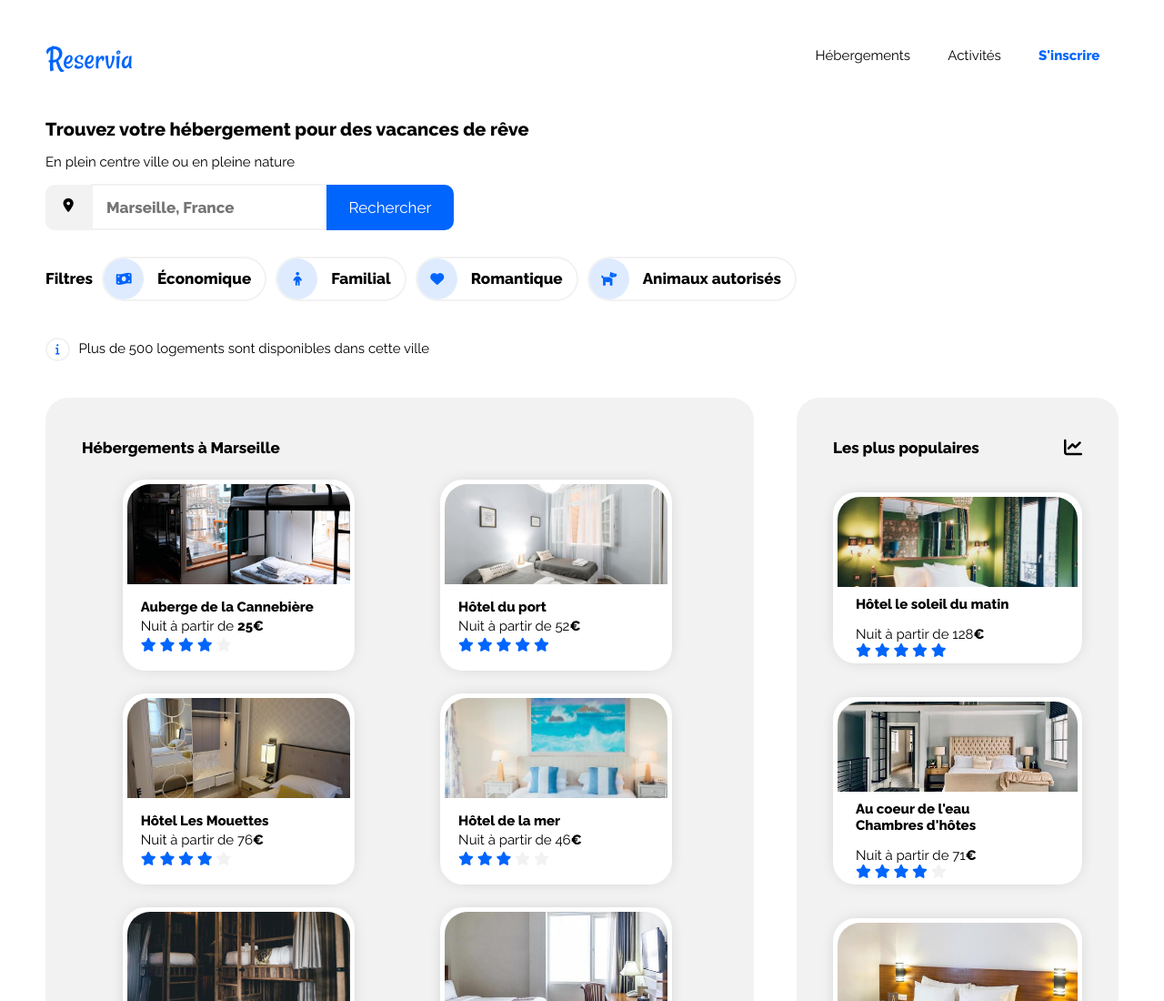
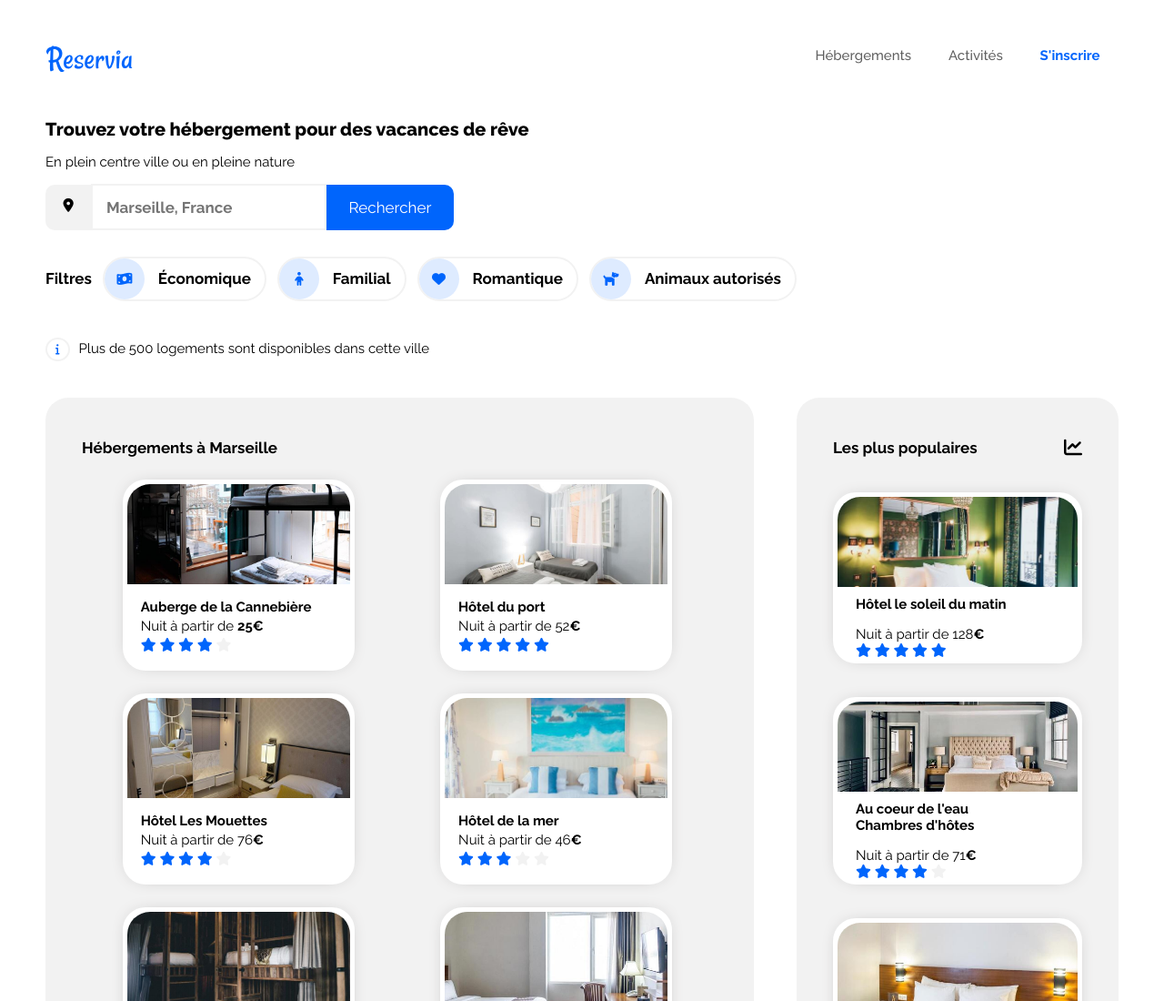
Before and after one commit to MarionCd/MarionCarraud_2_14072021, a plain HTML site: page index.html in a window 1280 px wide. Shown: the top 1100 px of the page at 91% size. Drawn offline with Linux system fonts and the light colour scheme.

Commit message:
couleurs et weight navbar

```diff
--- a/index.html
+++ b/index.html
@@ -6,7 +6,7 @@
     <title>Reservia | hébergement pour des vacances de rêve</title>
     <link rel="preconnect" href="https://fonts.googleapis.com">
     <link rel="preconnect" href="https://fonts.gstatic.com" crossorigin>
-    <link href="https://fonts.googleapis.com/css2?family=Raleway:wght@400;800;900&display=swap" rel="stylesheet">
+    <link href="https://fonts.googleapis.com/css2?family=Raleway:wght@300;400;500;600;700;800;900&display=swap" rel="stylesheet">
     <link rel="stylesheet" type="text/css" href="styles.css">
     <script src="https://kit.fontawesome.com/229c5810c0.js" crossorigin="anonymous"></script>
 </head>
@@ -57,22 +57,22 @@
         <div id="filtres">
             <h2>Filtres</h2>
 
-            <div class="choix">
-                <a href="#"><i class="fas fa-money-bill-wave"></i></a>
+            <a href="#"><div class="choix">
+                <i class="fas fa-money-bill-wave"></i>
                 <div class="filtres__titre">Économique</div>
-            </div>
-            <div class="choix">
-                <a href="#"><i class="fas fa-child"></i></a>
+            </div></a>
+            <a href="#"><div class="choix">
+                <i class="fas fa-child"></i>
                 <div class="filtres__titre">Familial</div>
-            </div>
-            <div class="choix">
-                <a href="#"><i class="fas fa-heart"></i></a>
+            </div></a>
+            <a href="#"><div class="choix">
+                <i class="fas fa-heart"></i>
                 <div class="filtres__titre">Romantique</div>
-            </div>
-            <div class="choix">
-                <a href="#"><i class="fas fa-dog"></i></a>
+            </div></a>
+            <a href="#"><div class="choix">
+                <i class="fas fa-dog"></i>
                 <div class="filtres__titre">Animaux autorisés</div>
-            </div>
+            </div></a>
 
         </div>
 
--- a/styles.css
+++ b/styles.css
@@ -63,7 +63,8 @@ button{
 
 #menu-desktop div a:nth-child(1),
 #menu-desktop div a:nth-child(2){
-    color: #000;
+    color: #606060;
+    font-weight:500;
 }
 #menu-desktop div a:nth-child(3){
     color: #0065FC;
@@ -79,7 +80,7 @@ button{
 #menu-desktop div:nth-child(2) a:nth-child(1):before,
 #menu-desktop div:nth-child(2) a:nth-child(2):before{
     transform: scaleX(0);
-    height: 2px;
+    height: 1.9px;
     content: '';
     border-radius: 20px;
     background-color: #0065FC;
```
